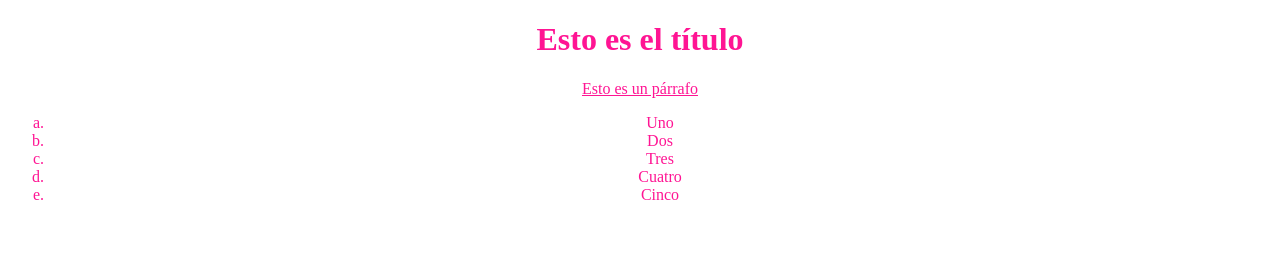
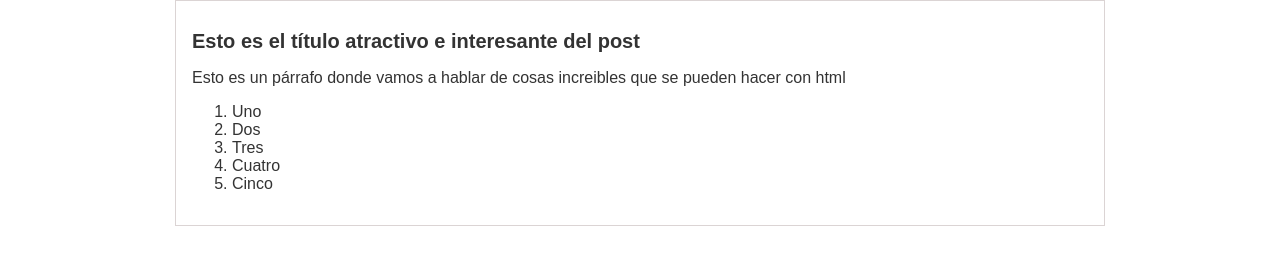
Before and after one commit to luisburgosvilca/proyecto_git, a plain HTML site: page index.html in a window 1280 px wide. Drawn offline with Linux system fonts and the light colour scheme.

Commit message:
commit al master del blogpost en su versión más reciente

```diff
--- a/css/estilos.css
+++ b/css/estilos.css
@@ -1,12 +1,20 @@
 body{
-    color: deeppink;
-    text-align: center;
+    color: #333;
+    text-align: left;
+    font-family: arial,sans-serif;
+    font-size: 16px;
+    margin: 0;
+    padding: 0;
 }
 
-p {
-    text-decoration: underline;
+#container{
+    width: 70%;
+    padding: 1em;
+    text-align: left;
+    border: 1px solid rgb(219, 212, 212);
+    margin: 0 auto;
 }
 
-ol{
-    list-style: lower-alpha;
+#container h1{
+    font-size: 20px;
 }
--- a/index.html
+++ b/index.html
@@ -8,8 +8,10 @@
     <link rel="stylesheet" href="css/estilos.css">
 </head>
 <body>
-    <h1>Esto es el título</h1>
-    <p>Esto es un párrafo</p>
+    <div id="container">
+        <div id="post">
+            <h1>Esto es el título atractivo e interesante del post</h1>
+            <p>Esto es un párrafo donde vamos a hablar de cosas increibles que se pueden hacer con html</p>
             <ol>
                 <li>Uno</li>
                 <li>Dos</li>
@@ -17,5 +19,8 @@
                 <li>Cuatro</li>
                 <li>Cinco</li>
             </ol>
+
+        </div>
+    </div>
 </body>
 </html>
```
Lines whose indentation alone changed are shown as unchanged.
